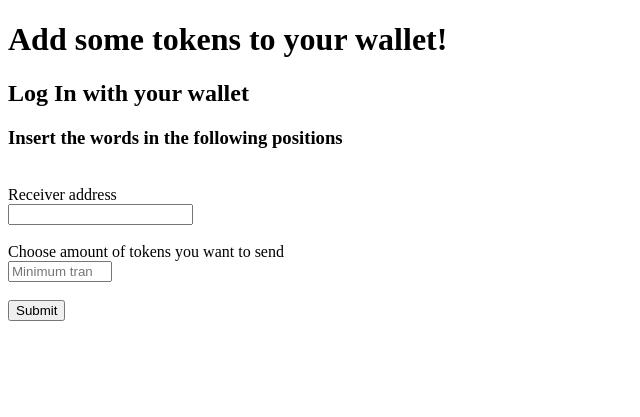
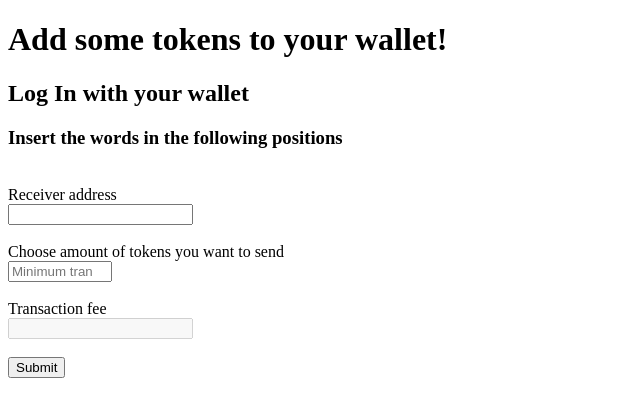
Before and after one commit to oscar-gom/bitcoin-simulator, a Flask app: template templates/maketransaction.html in a window 1280 px wide. Shown: the top 417 px of the page, without its empty margins (0-640 px from the left). Run offline with Flask 3, Linux system fonts and the light colour scheme; the template is opened without the code that fills it, so the values that code supplies are empty.

Commit message:
feat: :hammer: Calculate and display transaction fee in maketransaction.html

```diff
--- a/app.py
+++ b/app.py
@@ -171,7 +171,6 @@ def get_gas_fee():
 
 @app.route("/")
 def index():
-    get_value_btc()
     return render_template("index.html")
 
 
@@ -232,8 +231,12 @@ def add_tokens():
 def make_transaction():
     if request.method == "GET":
         positions = get_position_words()
+        gas_fee = get_gas_fee()
+        formatted_gas_fee = "{:.10f}".format(gas_fee)
         session["positions"] = positions
-        return render_template("maketransaction.html", positions=positions)
+        return render_template(
+            "maketransaction.html", positions=positions, gas_fee=formatted_gas_fee
+        )
     else:
         positions = session.get("positions")
         user_input = []
@@ -247,15 +250,13 @@ def make_transaction():
             token_amount = request.form["token_amunt"]
             hash = create_transaction_hash()
             mined_time = datetime.now() + timedelta(minutes=10)
-            # ! Provisonal number
-            gas_fee = get_gas_fee()
 
             conn = connect_database()
             c = conn.cursor()
 
             c.execute(
                 "INSERT INTO transaction hash, emitter, receiver, mined, tokens_send, gas_fee VALUES (?, ?, ?, ?, ?, ?)",
-                (hash, emitter, receiver, mined_time, token_amount, gas_fee),
+                (hash, emitter, receiver, mined_time, token_amount, formatted_gas_fee),
             )
 
             conn.commit()
--- a/templates/maketransaction.html
+++ b/templates/maketransaction.html
@@ -35,6 +35,12 @@
                     <input type="number" name="token_amount" step="0.00001" min="0.00001" max="20" required
                         placeholder="Minimum transaction is 0.00001 max 20">
                 </div>
+                <div>
+                    <br>
+                    <label for="fee">Transaction fee</label>
+                    <br>
+                    <input type="number" name="fee" step="0.000000000000001" required disabled value="{{gas_fee}}">
+                </div>
             </div>
             <div>
                 <br>
```
